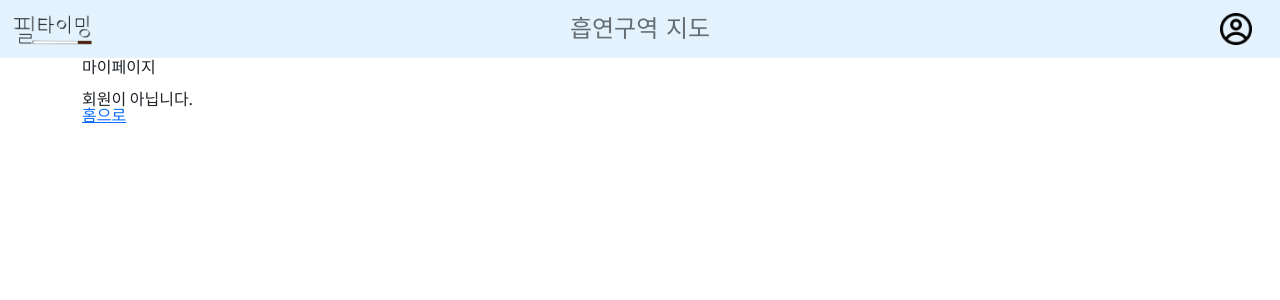
After one commit to FeelTiming/FeelTiming, a Django app: template templates/user/mypage.html in a window 1280 px wide. The commit adds this page. Shown: the top 300 px of the page. Run offline with Django 4.2, Linux system fonts and the light colour scheme; the template is opened without the code that fills it, so the values that code supplies are empty; some libraries are stand-ins or nearby versions; some web fonts are replaced.

Commit message:
feat : 마이페이지 기능

```diff
--- a/templates/base.html
+++ b/templates/base.html
@@ -36,7 +36,10 @@
 					흡연구역 지도
 				</h3>
 				{% if user.is_active %}
-				<a class="navbar-brand" href="/user/logout" style="right: 5%"> 로그아웃 </a>
+				<a class="navbar-brand" href="{% url 'user:mypage' user.id %}" style="position: absolute; right: 10%">
+					마이페이지</a
+				>
+				<a class="navbar-brand" href="/user/logout" style="right: 5%"> 로그아웃</a>
 				{% else %}
 				<a class="navbar-brand" href="/user/login" style="right: 5%">
 					<img src="/static/main/image/Group.png" alt="info_icon" width="32" />
--- /dev/null
+++ b/templates/user/mypage.html
@@ -0,0 +1,31 @@
+{% extends 'base.html' %} {% block content%}
+<div class="container">
+	<h2>마이페이지</h2>
+	<br />
+	<div class="row">
+		<div class="col-sm-4">
+			{% if user.is_authenticated %}
+			<div class="row g-3">
+				<div class="col-md-9">
+					<label class="highlight">아이디</label><br />
+					<label class="form-label">{{ user.username }}</label>
+				</div>
+				<br />
+				<div class="col-md-9">
+					<label class="highlight">닉네임</label><br />
+					<label class="form-label">{{ user.nickname }}</label>
+				</div>
+				<div class="col-md-9">
+					<label class="highlight">이메일</label><br />
+					<label class="form-label">{{ user.email }}</label>
+				</div>
+				<a href="/">홈으로</a>
+			</div>
+		</div>
+		{% else %} 회원이 아닙니다.
+		<br />
+		<a href="/">홈으로</a>
+		{% endif %}
+	</div>
+</div>
+{% endblock %}
--- a/user/urls.py
+++ b/user/urls.py
@@ -8,4 +8,5 @@ urlpatterns = [
     path('login/', auth_views.LoginView.as_view(template_name='user/login.html'), name='login'),
     path('logout/', auth_views.LogoutView.as_view(), name='logout'),
     path('signup/', user.views.signup, name='signup'),
+    path('mypage/<int:pk>/', user.views.mypage, name='mypage'),
 ]
```
Also changed, not shown: user/views.py (+8 -2 lines).
